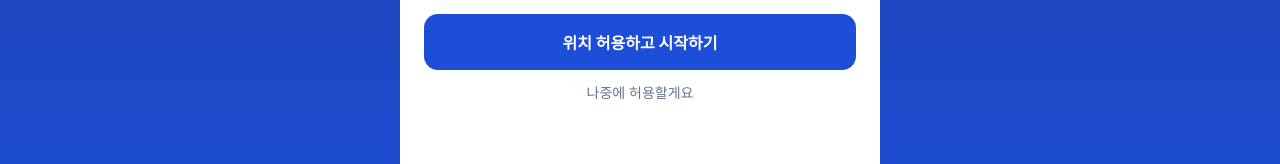
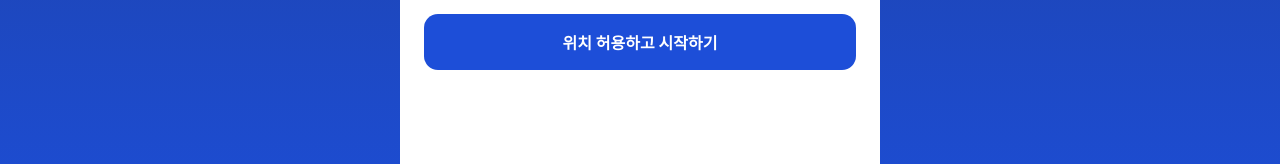
Before and after one commit to t01054532884-lang/changwon-safety, a plain HTML site: page citizen-app/frontend/index.html in a window 1280 px wide. Shown: the part 542-706 px from the top of the page. Drawn offline with Linux system fonts and the light colour scheme.

Commit message:
온보딩 위치 건너뛰기 버튼 숨김
Hide the 'Skip Location' button initially.

```diff
--- a/citizen-app/frontend/index.html
+++ b/citizen-app/frontend/index.html
@@ -21,7 +21,7 @@
         <h1>내 주변 안전 정보를 보려면</h1>
         <p class="ob-desc">실시간 위치를 허용해주세요.<br>홈 화면과 안심경로, 위험신고에 사용됩니다.</p>
         <button class="btn-primary" id="btn-allow-location">위치 허용하고 시작하기</button>
-        <button class="btn-text" id="btn-skip-location">나중에 허용할게요</button>
+        <button class="btn-text" id="btn-skip-location" hidden>나중에 허용할게요</button>
       </section>
 
       <section class="ob-step" data-step="age" hidden>
```
